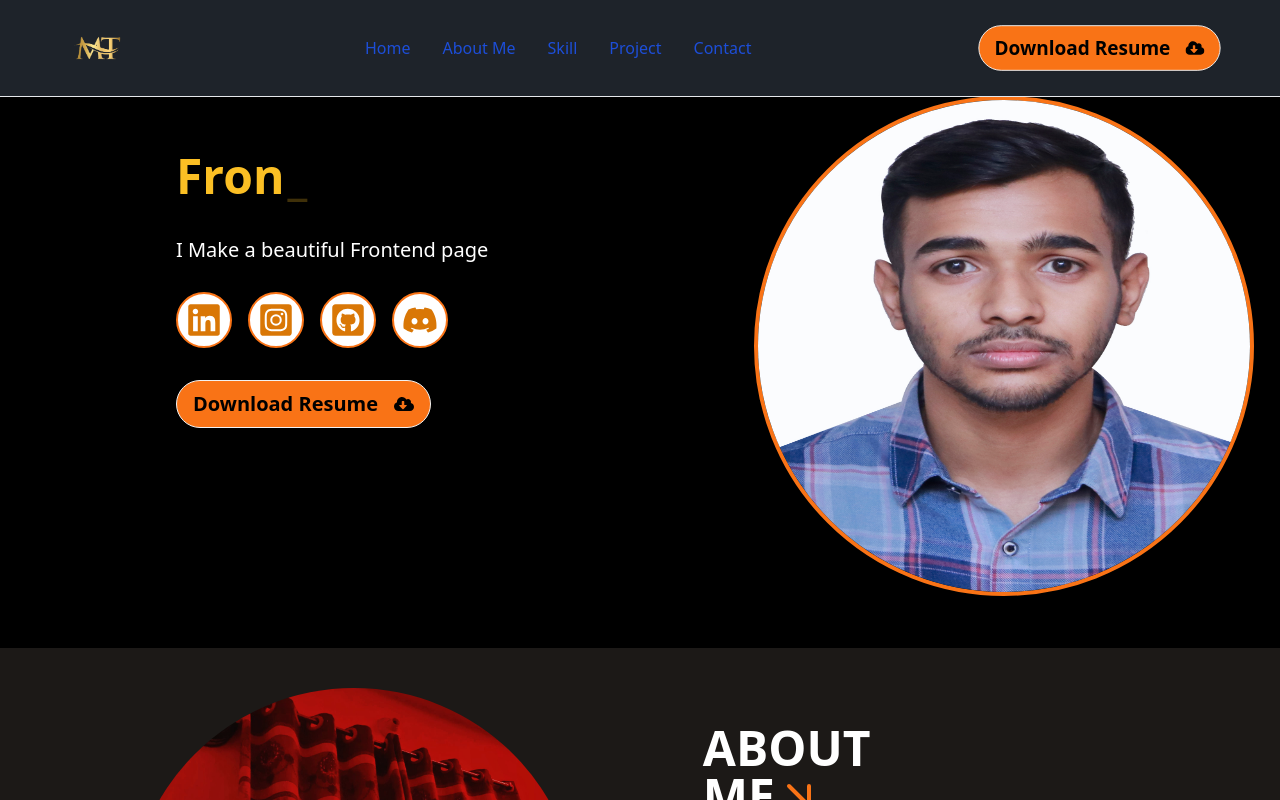
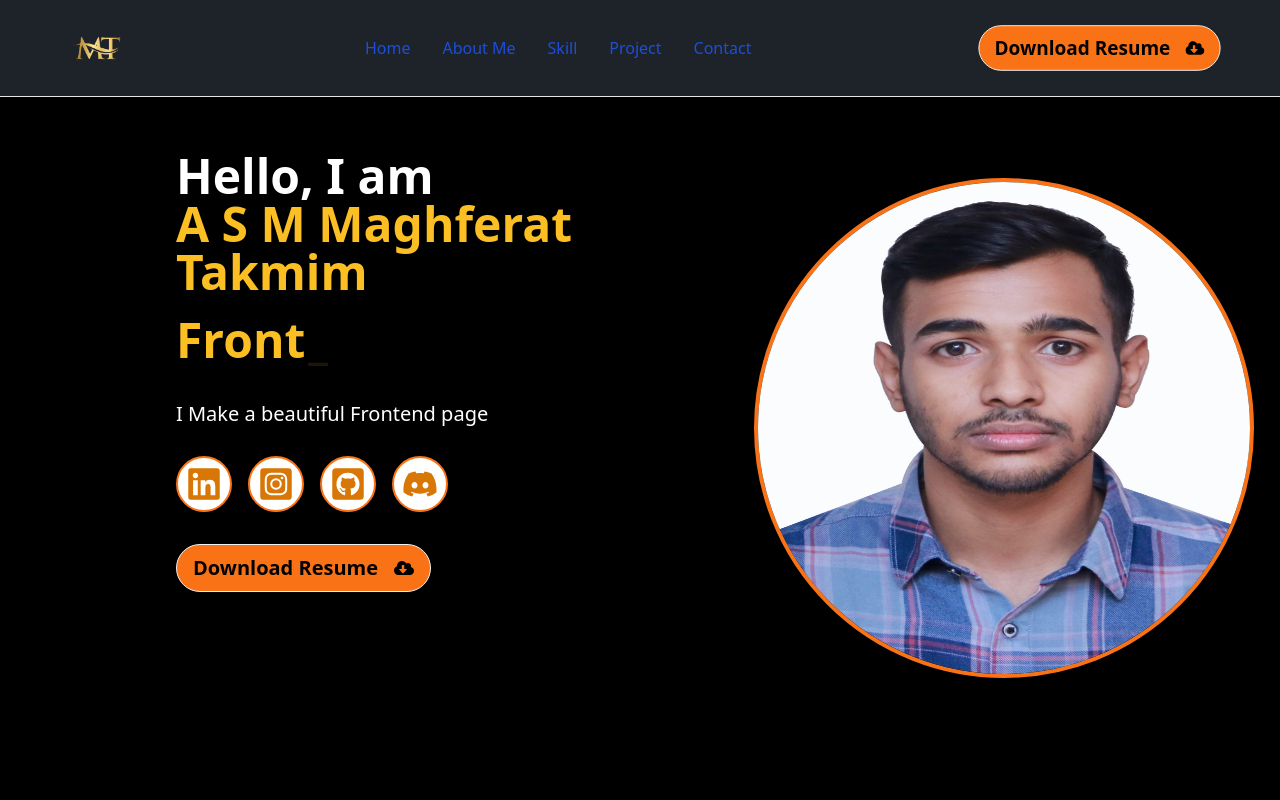
Before and after one commit to Takmim00/Protfolio, a React (Vite) app: page / in a window 1280 px wide. Shown: the top 800 px of the page. Built offline with nearby package versions, Linux system fonts and the light colour scheme.

Commit message:
name added

```diff
--- a/src/component/Banner.jsx
+++ b/src/component/Banner.jsx
@@ -7,8 +7,8 @@ import {
   FaLinkedin,
 } from "react-icons/fa";
 import { Typewriter } from "react-simple-typewriter";
+import resume from "../assets/My_Resume.pdf";
 import img from "../assets/Takmim (2).jpg";
-import resume from '../assets/My_Resume.pdf'
 
 const Banner = () => {
   return (
@@ -23,6 +23,10 @@ const Banner = () => {
         >
           <div>
             <br />
+            <h2 className="lg:text-5xl text-2xl md:text-4xl font-bold mb-5">
+              Hello, I am{" "} <br />
+              <span className="text-amber-400">A S M Maghferat Takmim</span>
+            </h2>
             <h2 className="lg:text-5xl text-2xl md:text-4xl  font-bold  mb-5">
               <span className="text-amber-400">
                 <Typewriter
--- a/src/component/Navbar.jsx
+++ b/src/component/Navbar.jsx
@@ -23,7 +23,7 @@ const Navbar = () => {
                 <FaCloudDownloadAlt className="" />
               </button>
             </a>
-            <div className="dropdown">
+            <div className="dropdown dropdown-right">
               <div
                 tabIndex={0}
                 role="button"
```
Also changed, not shown: 1 other file (tests, documents, lock files or other folders).
